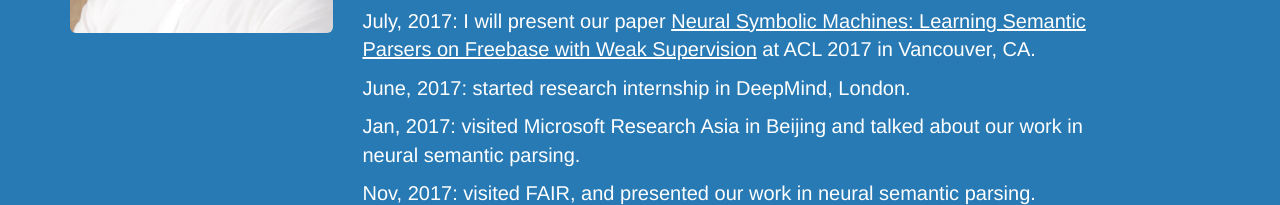
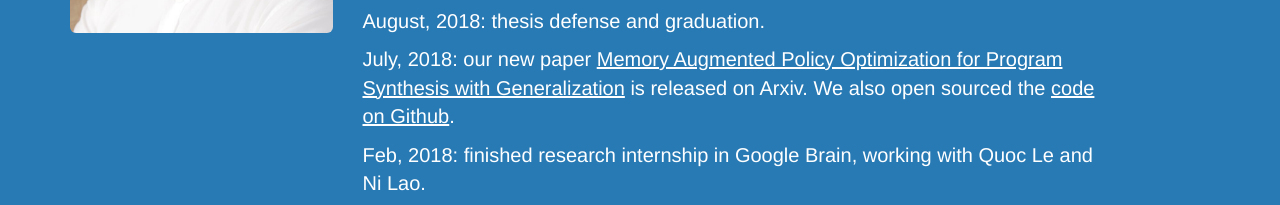
Before and after one commit to crazydonkey200/crazydonkey200.github.io, a website: page index.html in a window 1280 px wide. Shown: the part 555-760 px from the top of the page. Drawn offline with nearby package versions, Linux system fonts and the light colour scheme.

Commit message:
Update news section.

```diff
--- a/index.html
+++ b/index.html
@@ -116,7 +116,10 @@
                   </p>
                   <hr>
                   <h3>News</h3>
-                  <p>July, 2017: I will present our paper <a style="color:white;text-decoration:underline;" href="https://arxiv.org/abs/1611.00020">Neural Symbolic Machines: Learning Semantic Parsers on Freebase with Weak Supervision</a> at ACL 2017 in Vancouver, CA.</p>
+                  <p>August, 2018: thesis defense and graduation.</p>
+                  <p>July, 2018: our new paper <a style="color:white;text-decoration:underline;" href="">Memory Augmented Policy Optimization for Program Synthesis with Generalization</a> is released on Arxiv. We also open sourced the <a style="color:white;text-decoration:underline;" href="https://github.com/crazydonkey200/neural-symbolic-machines">code on Github</a>.</p>
+                  <p>Feb, 2018: finished research internship in Google Brain, working with Quoc Le and Ni Lao.</p>
+                  <p>July, 2017: presented our paper <a style="color:white;text-decoration:underline;" href="https://arxiv.org/abs/1611.00020">Neural Symbolic Machines: Learning Semantic Parsers on Freebase with Weak Supervision</a> at ACL 2017 in Vancouver, CA.</p>
                   <p>June, 2017: started research internship in DeepMind, London.</p>
                   <p>Jan, 2017: visited Microsoft Research Asia in Beijing and talked about our work in neural semantic parsing.</p>
                   <p>Nov, 2017: visited FAIR, and presented our work in neural semantic parsing.</p>
```
